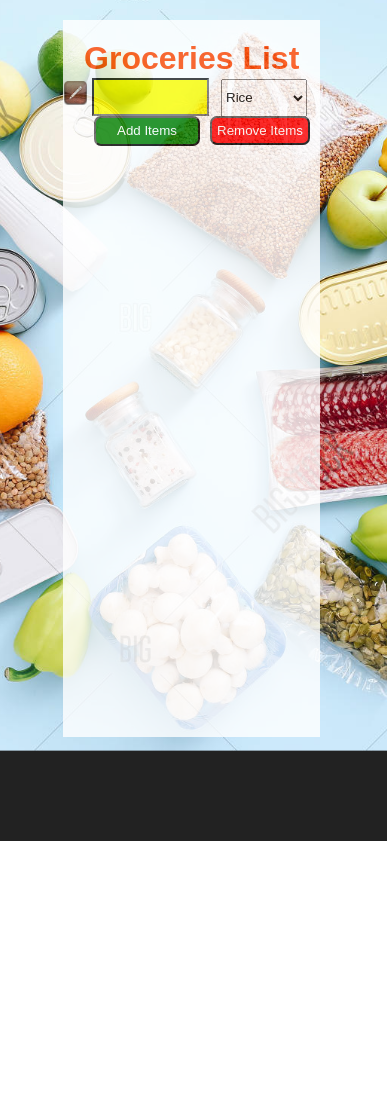
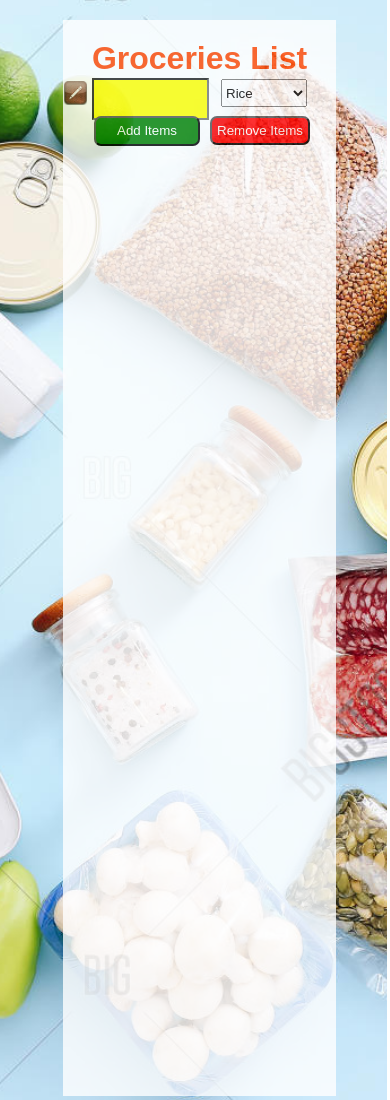
Before and after one commit to Hariharan1413/Grocery_list, a plain HTML site: page index.html in a window 390 px wide. Shown: the top 1100 px of the page. Before the commit the page ends 844 px from the top, so only its background shows below. Drawn offline with Linux system fonts and the light colour scheme.

Commit message:
stylesheetpage

```diff
--- a/style.css
+++ b/style.css
@@ -117,11 +117,11 @@ li {
 {
     .container{
         background: cover;
-        height: 100%;
+        height: 150%;
         overflow: hidden;
     }
     .booklet {
-        width: 66%;
+        width: 70%;
         height: 85%;
         background-color: white;
         margin: 23px 66px;
@@ -129,9 +129,9 @@ li {
     }
     .typebox {
         width: 29%;
-        height: 4%;
+        height: 3%;
         margin: -28px -221px;
-        position: fixed;
+        position: absolute;
         background: yellow;
         color: black;
         text-align: center;
@@ -141,7 +141,7 @@ li {
         margin: -27px -92px;
         position: absolute;
         width: 22%;
-        height: 4.5%;
+        height: 28px;
     }
     .logo1 {
         width: 6%;
```
